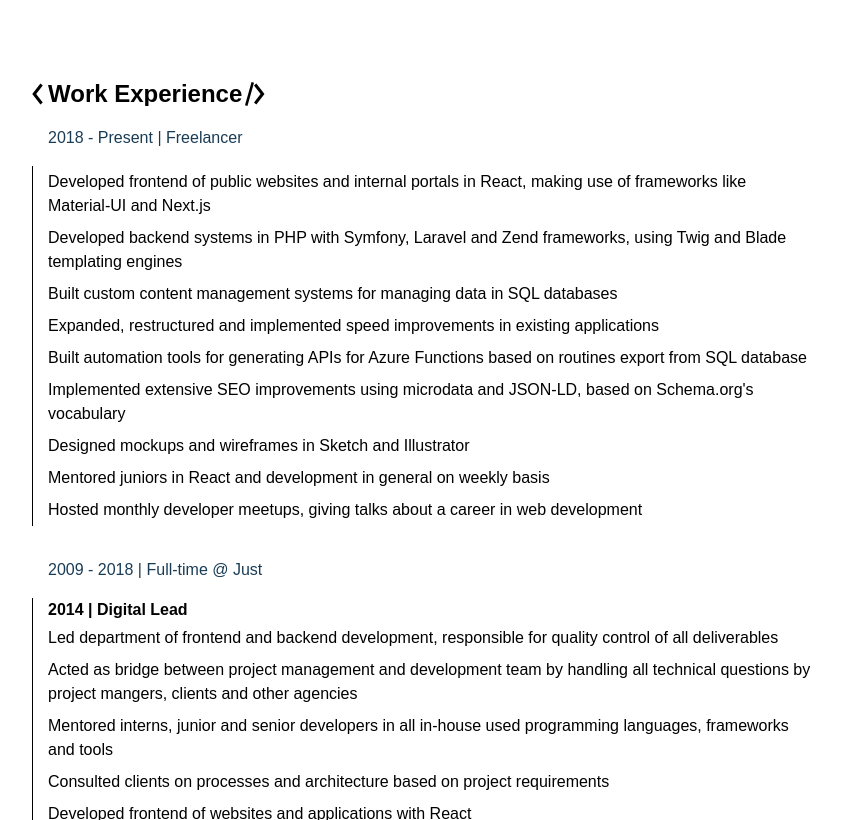
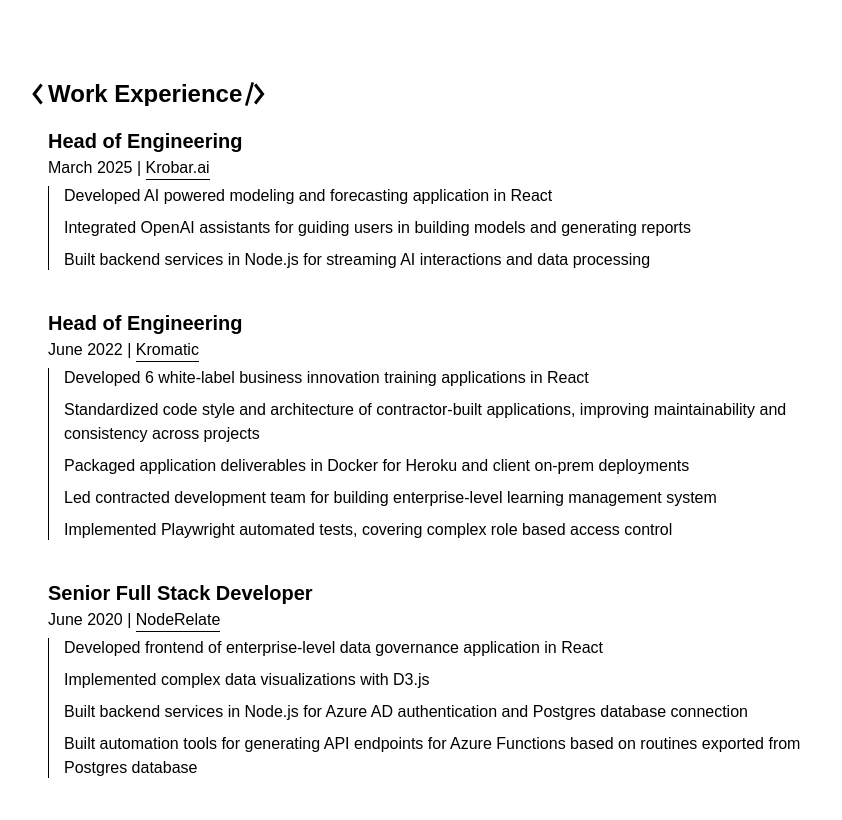
Before and after one commit to Emroni/website, a Next.js app: page / in a window 1280 px wide. Shown: the part 1980-2800 px from the top of the page, without its empty margins (208-1050 px from the left). Built offline with nearby package versions, Linux system fonts and the light colour scheme.

Commit message:
Update Experience layout and content

```diff
--- /dev/null
+++ b/src/components/ExperienceBlock/index.tsx
@@ -0,0 +1,23 @@
+'use client';
+import Link from '../Link';
+import Transition from '../Transition';
+import { Container, Info, Item, Title } from './styled';
+import { ExperienceBlockProps } from './types';
+
+export default function ExperienceBlock({ company, date, items, link, title }: ExperienceBlockProps) {
+    return (
+        <div>
+            <Transition component={Title} fade={false}>
+                {title}
+            </Transition>
+            <Transition component={Info} fade={false} stall={0.1}>
+                {date} | <Link href={link}>{company}</Link>
+            </Transition>
+            <Transition component={Container} fade={false}>
+                {items.map((item, index) => (
+                    <Item key={index}>{item}</Item>
+                ))}
+            </Transition>
+        </div>
+    );
+}
--- a/src/components/List/styled.tsx
+++ b/src/components/ExperienceBlock/styled.tsx
@@ -1,41 +1,25 @@
 import _ from 'lodash';
 import styled, { css } from 'styled-components';
 
-export const Wrap = styled.div`
-    position: relative;
-    margin: 32px 0;
-
-    &:first-of-type {
-        margin-top: 0;
-    }
-
-    &:last-of-type {
-        margin-bottom: 0;
-    }
-
-    &:before {
-        background-color: currentColor;
-        content: '';
-        height: 0;
-        left: -16px;
-        position: absolute;
-        top: 0;
-        transition: height 0.5s var(--ease);
-        width: 1px;
-    }
-
-    &.active:before {
-        height: 100%;
-    }
-`;
-
-export const Heading = styled.h4`
-    font-size: 16px;
+export const Title = styled.h4`
+    font-size: 20px;
     font-weight: 600;
     margin: 0;
     transition: opacity 0.5s var(--ease), transform 0.5s var(--ease);
 
-    ${`.${Wrap.styledComponentId}`}:not(.active) & {
+    &:not(.active) {
+        opacity: 0;
+        transform: translateX(-4px);
+    }
+`;
+
+export const Info = styled.div`
+    font-size: 16px;
+    font-weight: 200;
+    margin: 0;
+    transition: opacity 0.5s var(--ease), transform 0.5s var(--ease);
+
+    &:not(.active) {
         opacity: 0;
         transform: translateX(-4px);
     }
@@ -44,11 +28,26 @@ export const Heading = styled.h4`
 export const Container = styled.ul`
     list-style-type: none;
     margin: 0;
-    padding: 0;
+    padding: 0 0 0 12px;
+    position: relative;
+
+    &:before {
+        background-color: currentColor;
+        content: '';
+        height: 0;
+        left: 0;
+        position: absolute;
+        top: 6px;
+        transition: height 0.5s var(--ease);
+        width: 1px;
+    }
+
+    &.active:before {
+        height: calc(100% - 12px);
+    }
 `;
 
 export const Item = styled.li`
-    margin-left: -4px;
     padding: 4px;
     position: relative;
     transition: opacity 0.5s var(--ease), transform 0.5s var(--ease);
@@ -78,7 +77,7 @@ export const Item = styled.li`
         `
     )}
 
-    ${`.${Wrap.styledComponentId}`}:not(.active) & {
+    ${`.${Container.styledComponentId}`}:not(.active) & {
         opacity: 0;
         transform: translateX(-4px);
     }
--- /dev/null
+++ b/src/components/ExperienceBlock/types.ts
@@ -0,0 +1,7 @@
+export interface ExperienceBlockProps {
+    company: string;
+    date: string;
+    items: string[];
+    link: string;
+    title: string;
+}
--- a/src/components/List/index.tsx
+++ /dev/null
@@ -1,17 +0,0 @@
-'use client';
-import Transition from '../Transition';
-import { Container, Heading, Item, Wrap } from './styled';
-import { ListProps } from './types';
-
-export default function List({ items, title }: ListProps) {
-    return (
-        <Transition component={Wrap} fade={false} stall={0.1}>
-            {title && <Heading>{title}</Heading>}
-            <Container>
-                {items.map((item, index) => (
-                    <Item key={index}>{item}</Item>
-                ))}
-            </Container>
-        </Transition>
-    );
-}
--- a/src/components/List/types.ts
+++ /dev/null
@@ -1,4 +0,0 @@
-export interface ListProps {
-    items: string[];
-    title?: string;
-}
--- a/src/components/index.tsx
+++ b/src/components/index.tsx
@@ -1,12 +1,12 @@
 export { default as Block } from './Block';
 export { default as Button } from './Button';
+export { default as ExperienceBlock } from './ExperienceBlock';
 export { default as Header } from './Header';
 export { default as HeaderName } from './HeaderName';
 export { default as HeaderPhoto } from './HeaderPhoto';
 export { default as Icon } from './Icon';
 export { default as Image } from './Image';
 export { default as Link } from './Link';
-export { default as List } from './List';
 export { default as ResumeLink } from './ResumeLink';
 export { default as Section } from './Section';
 export { default as Transition } from './Transition';
--- a/src/sections/Experience/index.tsx
+++ b/src/sections/Experience/index.tsx
@@ -1,66 +1,111 @@
 'use client';
-import { List, ResumeLink, Section, Transition } from '@/components';
-import { Container, Heading } from './styled';
+import { ExperienceBlock, ResumeLink, Section } from '@/components';
+import { Container } from './styled';
 
 export default function Experience() {
     return (
         <Section title="Work Experience">
             <Container>
-                <div>
-                    <Transition component={Heading} fade={false}>
-                        2018 - Present | Freelancer
-                    </Transition>
-                    <List
+                <ExperienceBlock
+                    title="Head of Engineering"
+                    date="March 2025"
+                    company="Krobar.ai"
+                    link="https://krobar.ai/"
                     items={[
-                            'Developed frontend of public websites and internal portals in React, making use of frameworks like Material-UI and Next.js',
-                            'Developed backend systems in PHP with Symfony, Laravel and Zend frameworks, using Twig and Blade templating engines',
-                            'Built custom content management systems for managing data in SQL databases',
-                            'Expanded, restructured and implemented speed improvements in existing applications',
-                            'Built automation tools for generating APIs for Azure Functions based on routines export from SQL database',
-                            "Implemented extensive SEO improvements using microdata and JSON-LD, based on Schema.org's vocabulary",
-                            'Designed mockups and wireframes in Sketch and Illustrator',
-                            'Mentored juniors in React and development in general on weekly basis',
-                            'Hosted monthly developer meetups, giving talks about a career in web development',
+                        'Developed AI powered modeling and forecasting application in React',
+                        'Integrated OpenAI assistants for guiding users in building models and generating reports',
+                        'Built backend services in Node.js for streaming AI interactions and data processing',
                     ]}
                 />
-                </div>
-                <div>
-                    <Transition component={Heading} fade={false}>
-                        2009 - 2018 | Full-time @ Just
-                    </Transition>
-                    <List
-                        title="2014 | Digital Lead"
+                <ExperienceBlock
+                    title="Head of Engineering"
+                    date="June 2022"
+                    company="Kromatic"
+                    link="https://kromatic.com/"
                     items={[
-                            'Led department of frontend and backend development, responsible for quality control of all deliverables ',
+                        'Developed 6 white-label business innovation training applications in React',
+                        'Standardized code style and architecture of contractor-built applications, improving maintainability and consistency across projects',
+                        'Packaged application deliverables in Docker for Heroku and client on-prem deployments',
+                        'Led contracted development team for building enterprise-level learning management system',
+                        'Implemented Playwright automated tests, covering complex role based access control',
+                    ]}
+                />
+                <ExperienceBlock
+                    title="Senior Full Stack Developer"
+                    date="June 2020"
+                    company="NodeRelate"
+                    link="https://noderelate.com"
+                    items={[
+                        'Developed frontend of enterprise-level data governance application in React',
+                        'Implemented complex data visualizations with D3.js',
+                        'Built backend services in Node.js for Azure AD authentication and Postgres database connection',
+                        'Built automation tools for generating API endpoints for Azure Functions based on routines exported from Postgres database',
+                    ]}
+                />
+                <ExperienceBlock
+                    title="Senior Full Stack Developer"
+                    date="February 2020"
+                    company="Iglu"
+                    link="https://iglu.net"
+                    items={[
+                        'Developed frontend of internal portal for 250 employees in React',
+                        'Implemented invoicing and reporting, linking to Xero accounting software',
+                        'Mentored juniors in web development on weekly basis',
+                    ]}
+                />
+                <ExperienceBlock
+                    title="Senior Full Stack Developer"
+                    date="June 2019"
+                    company="SICCODE.com"
+                    link="https://just.agency/en"
+                    items={[
+                        'Expanded and restructured existing PHP web application',
+                        'Optimized code for load speeds, targeting page loads under 100ms',
+                        "Implemented extensive SEO improvements using microdata and JSON-LD, based on Schema.org's vocabulary",
+                    ]}
+                />
+                <ExperienceBlock
+                    title="Digital Lead"
+                    date="October 2014"
+                    company="Just"
+                    link="https://just.agency/en"
+                    items={[
+                        'Lead of both frontend and backend development, responsible for quality control of all deliverables',
                         'Acted as bridge between project management and development team by handling all technical questions by project mangers, clients and other agencies',
                         'Mentored interns, junior and senior developers in all in-house used programming languages, frameworks and tools',
                         'Consulted clients on processes and architecture based on project requirements',
                         'Developed frontend of websites and applications with React',
                         'Built real-time interactive multi-user applications using WebSockets',
-                            'Built 2D/3D animations in JavaScript for websites',
+                        'Built 2D and 3D animations in JavaScript for websites',
                         'Built automation tools with JavaScript (Node) and PHP for significantly faster development and delivery of advertising banners',
-                            ' Developed an internal application with automated repeating tasks, significantly reducing workload for HR, while providing more transparency to employees',
+                        'Developed an internal application with automated repeating tasks, significantly reducing workload for HR, while providing more transparency to employees',
                         'Developed a standardized cookie bar with implementation documentation for use by government agencies',
                         'Created motion graphics in After Effects for advertising videos, making use of ExtendScript to generate variations',
                     ]}
                 />
-                    <List
-                        title="2011 | Full Stack Developer"
+                <ExperienceBlock
+                    title="Full Stack Developer"
+                    date="September 2011"
+                    company="Just"
+                    link="https://just.agency/en"
                     items={[
-                            'Led small teams of frontend and backend developers',
-                            'Mentored junior developers in JavaScript and Flash',
                         'Developed frontend of websites with JavaScript, HTML and CSS from designs in Sketch and Illustrator',
                         'Developed backend systems in PHP for websites and internal applications, using the Symfony, Laravel and CodeIgniter frameworks, with Twig and Blade templating engines',
                         'Built motion graphics for videos and animations for websites in Flash',
+                        'Led small teams of frontend and backend developers',
+                        'Mentored junior developers in JavaScript and Flash',
                     ]}
                 />
-                    <List
-                        title="2009 | Flash Developer"
+                <ExperienceBlock
+                    title="Flash Developer"
+                    date="June 2009"
+                    company="Just"
+                    link="https://just.agency/en"
                     items={[
-                            'Built and implemented components and full websites in Flash from designs in Photoshop',
+                        'Built full websites in Flash from designs in Photoshop',
+                        'Implemented small Flash components into HTML websites, like navigation bars and animations',
                     ]}
                 />
-                </div>
             </Container>
             <ResumeLink />
         </Section>
```
Lines whose indentation alone changed are shown as unchanged.
